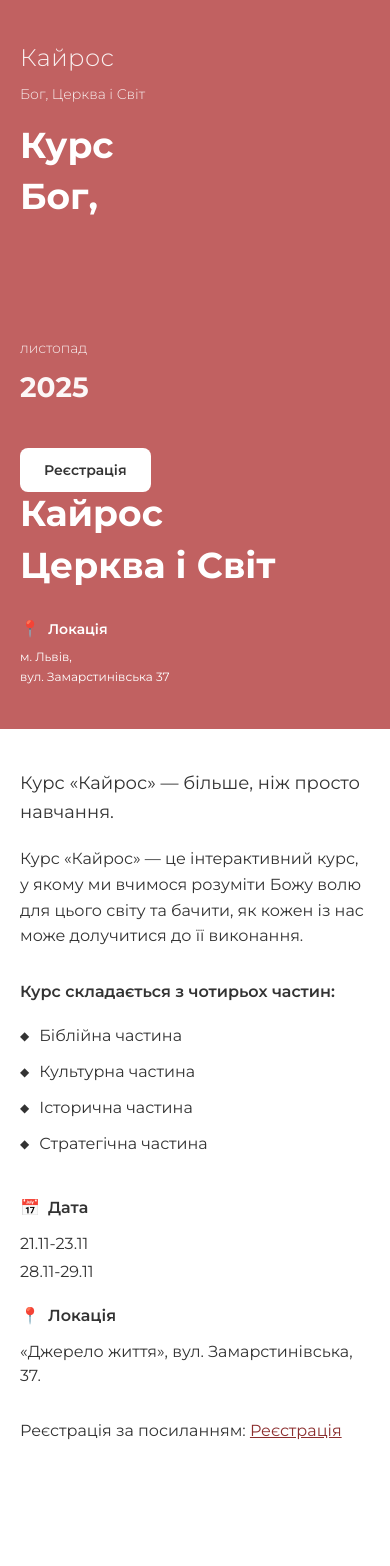
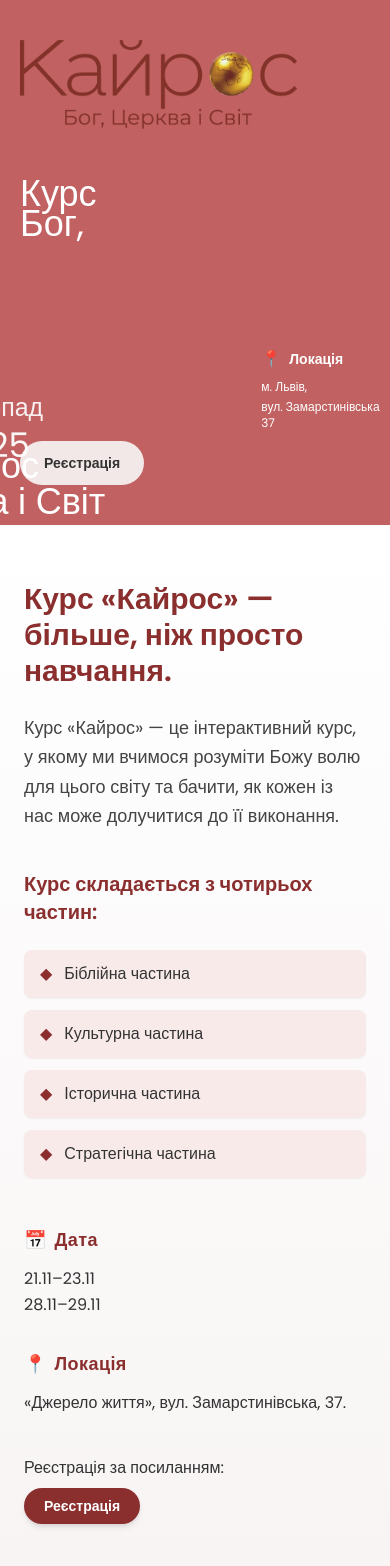
Before and after one commit to d-church/website, a Next.js app: page /uk/kairos-2025 in a window 390 px wide. Shown: the top 1566 px of the page. Before the commit the page ends 1484 px from the top, so only its background shows below. Built offline with nearby package versions, Linux system fonts and the light colour scheme.

Commit message:
Kairos2025 doing responsive for <=768

```diff
--- a/src/app/[locale]/kairos-2025/page.tsx
+++ b/src/app/[locale]/kairos-2025/page.tsx
@@ -1,7 +1,13 @@
 import { unstable_setRequestLocale } from "next-intl/server";
+import { Poppins } from "next/font/google";
 
 import background from "./kairos-logos/Background.svg";
-import Logo from "./kairos-logos/logo.svg";
+import logo from "./kairos-logos/logo.svg";
+
+const poppins = Poppins({
+  subsets: ["latin", "latin-ext"],
+  weight: ["400", "600", "700"],
+});
 
 export default function Kairos2025Page({
   params: { locale },
@@ -10,9 +16,9 @@ export default function Kairos2025Page({
 }) {
   unstable_setRequestLocale(locale);
   return (
-    <main className="w-full md:w-[1200px] mx-auto">
+    <main className="mx-auto w-full md:w-[1200px]">
       <header
-        className="relative w-full min-h-[500px] md:h-[500px] overflow-hidden flex flex-col md:flex-row items-stretch bg-[#C16161] md:bg-transparent"
+        className="relative flex min-h-[500px] w-full flex-col items-stretch overflow-hidden bg-[#C16161] md:h-[500px] md:flex-row md:bg-transparent"
         style={{
           backgroundImage: `url(${background.src})`,
           backgroundSize: "cover",
@@ -20,123 +26,177 @@ export default function Kairos2025Page({
           backgroundRepeat: "no-repeat",
         }}
       >
-        <div className="absolute inset-0 bg-[#C16161] md:hidden z-[1]"></div>
-        <div className="relative z-[2] flex-1 py-10 px-5 md:px-[60px] flex flex-col justify-start text-white">
+        <div className="absolute inset-0 z-[1] bg-[#C16161] md:hidden"></div>
+
+        {/* Ліва частина */}
+        <div className="relative z-[2] flex flex-1 flex-col justify-start px-5 py-10 text-white md:px-[60px]">
           <div className="mb-5">
-            <h1 className="text-[24px] md:text-[32px] font-light m-0 text-white/90 tracking-[0.5px]">
-              Кайрос
-            </h1>
-            <p className="text-sm md:text-base font-light mt-2 text-white/90">
-              Бог, Церква і Світ
-            </p>
+            <img
+              src={logo.src}
+              alt="Kairos logo"
+              className="w-auto md:h-[100px]"
+            />
           </div>
 
-          <div className="mt-auto mb-10">
-            <h2 className="text-[36px] md:text-[48px] font-bold m-0 leading-[1.2]">
+          <div className="mb-10 mt-auto">
+            <h2
+              className={`${poppins.className} m-0 text-[36px] font-medium leading-[2.5] md:translate-x-[60px] md:text-[75px]`}
+            >
               Курс
             </h2>
-            <h2 className="text-[36px] md:text-[48px] font-bold mt-2 leading-[1.2]">
+            <h2
+              className={`${poppins.className} mt-2 -translate-y-[50px] text-[36px] font-medium md:translate-x-[50px] md:text-[75px]`}
+            >
               Бог,
             </h2>
           </div>
         </div>
 
-        <div className="relative z-[2] flex-1 py-10 px-5 md:px-[60px] flex flex-col justify-start text-white items-start md:items-end text-left md:text-right">
-          <div className="mb-5">
-            <p className="text-sm md:text-base font-light m-0 text-white/90">
+        {/* Права частина */}
+        <div className="relative z-[2] flex flex-1 flex-col items-start justify-start px-5 py-10 text-left text-white md:items-end md:px-[60px] md:text-right">
+          <div className="absolute -left-[65px] top-[10%] z-[3] text-center text-white">
+            <p
+              className={`${poppins.className} m-0 text-[25px] font-medium leading-[1] text-white/90 md:text-[35px]`}
+            >
               листопад
             </p>
-            <p className="text-[28px] md:text-[36px] font-bold mt-2 text-white/95">
+            <p
+              className={`${poppins.className} mt-2 text-[34px] font-medium leading-[1] text-white/95 md:text-[40px]`}
+            >
               2025
             </p>
           </div>
 
-          <button className="mt-5 py-3 px-6 bg-white text-[#333] border-none rounded-lg text-sm md:text-base font-semibold cursor-pointer mb-auto">
+          <button
+            className={`${poppins.className} mb-auto mt-5 cursor-pointer rounded-3xl border-none bg-[rgb(243,232,232)] px-6 py-3 text-sm font-semibold text-[#333] md:text-base`}
+          >
             Реєстрація
           </button>
 
           <div className="mt-auto text-left md:text-right">
-            <h2 className="text-[36px] md:text-[48px] font-bold m-0 leading-[1.2]">
+            <h2
+              className={`${poppins.className} absolute right-[90%] top-[44%] m-0 text-[36px] font-medium leading-[1.2] md:text-[70px]`}
+            >
               Кайрос
             </h2>
-            <h2 className="text-[36px] md:text-[48px] font-bold mt-2 mb-5 leading-[1.2]">
+            <h2
+              className={`${poppins.className} absolute right-[73%] top-[63%] mb-5 mt-2 whitespace-nowrap text-[36px] font-medium leading-[1.2] md:text-[60px]`}
+            >
               Церква і Світ
             </h2>
 
-            <div className="text-white md:text-[#333] mt-[30px]">
-              <div className="flex items-center gap-2 mb-2 justify-start md:justify-end">
-                <span className="text-base">📍</span>
-                <span className="text-sm md:text-base font-semibold">Локація</span>
+            <div className="absolute bottom-[90px] left-[67%] text-left text-white md:text-[#333]">
+              <div className="mb-2 flex items-center justify-start gap-2">
+                <span className={`${poppins.className} text-base`}>📍</span>
+                <span
+                  className={`${poppins.className} text-sm font-semibold md:text-base`}
+                >
+                  Локація
+                </span>
               </div>
-              <p className="text-xs md:text-sm my-1">м. Львів,</p>
-              <p className="text-xs md:text-sm my-1">вул. Замарстинівська 37</p>
+              <p className={`${poppins.className} my-1 text-xs md:text-sm`}>
+                м. Львів,
+              </p>
+              <p className={`${poppins.className} my-1 text-xs md:text-sm`}>
+                вул. Замарстинівська 37
+              </p>
             </div>
           </div>
         </div>
       </header>
 
-      <section className="py-10 md:py-[60px] px-5 md:px-[40px] text-[#333] bg-white">
-        <p className="text-lg leading-[1.6] mb-5">
+      {/* Основна секція */}
+      <section className="bg-gradient-to-b from-[#fff] to-[#f8f4f4] px-6 py-14 text-[#333] md:px-[60px] md:py-[80px]">
+        <div className="mx-auto max-w-[900px]">
+          {/* Заголовок */}
+          <h2
+            className={`${poppins.className} mb-6 text-3xl font-semibold text-[#8B2E2E] md:text-4xl`}
+          >
             Курс «Кайрос» — більше, ніж просто навчання.
+          </h2>
+
+          <p
+            className={`${poppins.className} mb-10 text-lg leading-relaxed text-[#444] md:text-xl`}
+          >
+            Курс «Кайрос» — це інтерактивний курс, у якому ми вчимося розуміти
+            Божу волю для цього світу та бачити, як кожен із нас може долучитися
+            до її виконання.
           </p>
 
-        <p className="text-base leading-[1.6] mb-[30px]">
-          Курс «Кайрос» — це інтерактивний курс, у якому ми вчимося розуміти Божу
-          волю для цього світу та бачити, як кожен із нас може долучитися до її
-          виконання.
-        </p>
+          {/* Список частин */}
+          <h3
+            className={`${poppins.className} mb-6 text-xl font-semibold text-[#8B2E2E]`}
+          >
+            Курс складається з чотирьох частин:
+          </h3>
 
-        <p className="text-base leading-[1.6] mb-5 font-semibold">
-          Курс складається з чотирьох частин:
-        </p>
-
-        <ul className="list-none p-0 m-0 mb-10">
-          <li className="flex items-center gap-2.5 mb-3 text-base">
-            <span className="text-xs">◆</span>
-            <span>Біблійна частина</span>
+          <ul className="mb-12 grid gap-3 md:grid-cols-2">
+            {[
+              "Біблійна частина",
+              "Культурна частина",
+              "Історична частина",
+              "Стратегічна частина",
+            ].map((item, index) => (
+              <li
+                key={index}
+                className={`${poppins.className} flex items-center gap-3 rounded-lg bg-[#f9eaea] px-4 py-3 text-base shadow-sm transition hover:bg-[#f5d9d9]`}
+              >
+                <span className="text-[#8B2E2E]">◆</span>
+                <span>{item}</span>
               </li>
-          <li className="flex items-center gap-2.5 mb-3 text-base">
-            <span className="text-xs">◆</span>
-            <span>Культурна частина</span>
-          </li>
-          <li className="flex items-center gap-2.5 mb-3 text-base">
-            <span className="text-xs">◆</span>
-            <span>Історична частина</span>
-          </li>
-          <li className="flex items-center gap-2.5 mb-3 text-base">
-            <span className="text-xs">◆</span>
-            <span>Стратегічна частина</span>
-          </li>
+            ))}
           </ul>
 
-        <div className="mb-5">
-          <div className="flex items-center gap-2 mb-3">
-            <span className="text-base">📅</span>
-            <span className="text-base font-semibold">Дата</span>
+          {/* Дата */}
+          <div className="mb-8">
+            <div className="mb-3 flex items-center gap-2 text-[#8B2E2E]">
+              <span className="text-lg">📅</span>
+              <span
+                className={`${poppins.className} text-lg font-semibold tracking-wide`}
+              >
+                Дата
+              </span>
             </div>
-          <p className="text-base my-1">21.11-23.11</p>
-          <p className="text-base my-1">28.11-29.11</p>
+            <div
+              className={`${poppins.className} text-base leading-relaxed text-[#333]`}
+            >
+              <p>21.11–23.11</p>
+              <p>28.11–29.11</p>
+            </div>
           </div>
 
-        <div className="mb-5">
-          <div className="flex items-center gap-2 mb-3">
-            <span className="text-base">📍</span>
-            <span className="text-base font-semibold">Локація</span>
+          {/* Локація */}
+          <div className="mb-10">
+            <div className="mb-3 flex items-center gap-2 text-[#8B2E2E]">
+              <span className="text-lg">📍</span>
+              <span
+                className={`${poppins.className} text-lg font-semibold tracking-wide`}
+              >
+                Локація
+              </span>
             </div>
-          <p className="text-base my-1">
+            <p
+              className={`${poppins.className} text-base leading-relaxed text-[#333]`}
+            >
               «Джерело життя», вул. Замарстинівська, 37.
             </p>
           </div>
 
-        <p className="text-base leading-[1.6] mt-[30px]">
-          Реєстрація за посиланням:{" "}
+          {/* Реєстрація */}
+          <div
+            className={`${poppins.className} mt-10 flex flex-col items-start md:flex-row md:items-center md:gap-3`}
+          >
+            <span className="text-base md:text-lg">
+              Реєстрація за посиланням:
+            </span>
             <a
               href="#"
-            className="underline text-[#8B2E2E] cursor-pointer"
+              className="mt-2 rounded-full bg-[#8B2E2E] px-5 py-2 text-sm font-semibold text-white shadow-md transition hover:bg-[#a94444] md:mt-0 md:text-base"
             >
               Реєстрація
             </a>
-        </p>
+          </div>
+        </div>
       </section>
     </main>
   );
```
Lines whose indentation alone changed are shown as unchanged.
